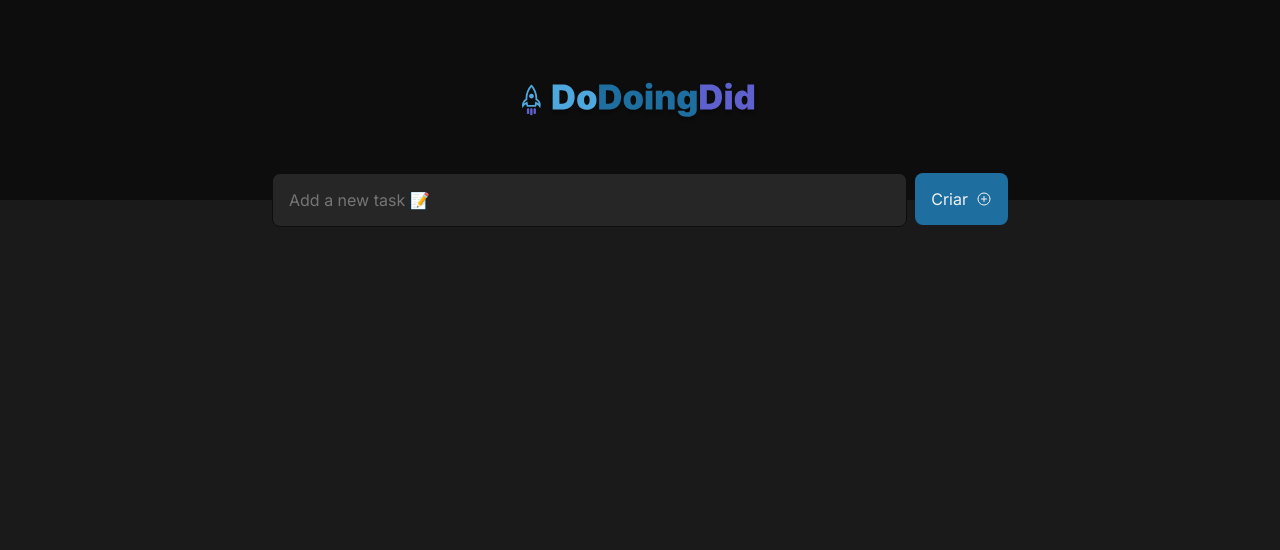
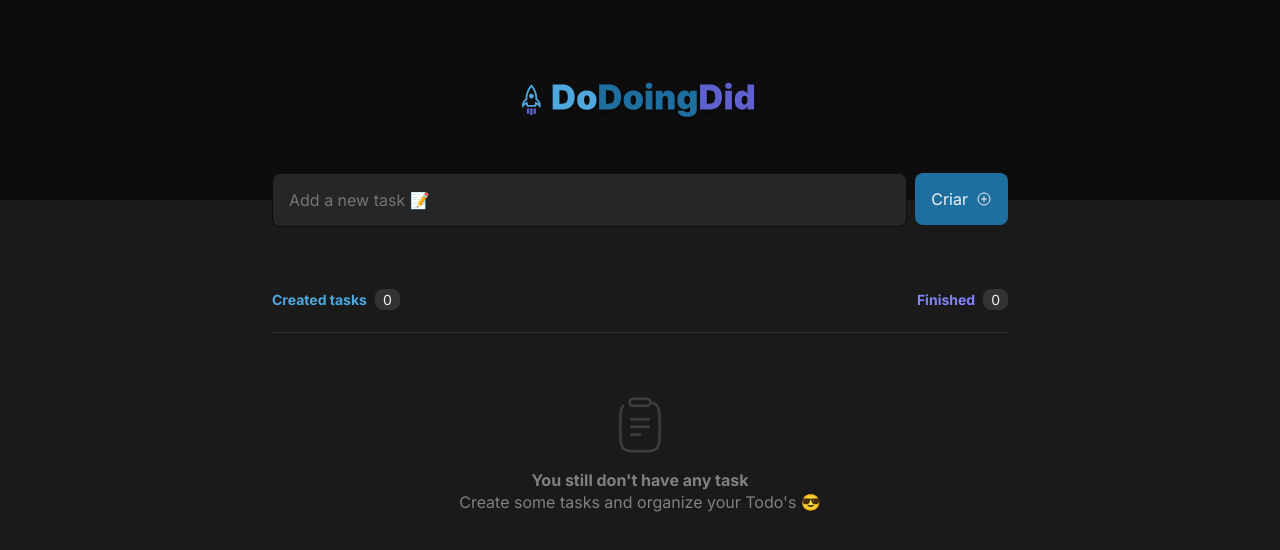
Before and after one commit to rickson-simoes/DoDoingDidList, a React (Vite) app: page / in a window 1280 px wide. Shown: the top 550 px of the page. Built offline with nearby package versions, Linux system fonts and the light colour scheme.

Commit message:
:art: Global: font color/ App.tsx: :art: Task List design/ FormModule: :fire: :art: Css enhancement

```diff
--- a/global.css
+++ b/global.css
@@ -34,4 +34,5 @@ button {
   font-family: 'Inter', sans-serif;
   font-weight: 400;
   font-size: 1rem;
+  color: var(--gray-100);
 }
--- a/src/App.module.css
+++ b/src/App.module.css
@@ -1,4 +1,57 @@
-.main {
+.wrap {
   display: flex;
   justify-content: center;
 }
+
+.main {
+  width: 46rem;
+  display: flex;
+  align-items: center;
+  flex-direction: column;
+  gap: 4rem;
+}
+
+.tasksContainer {
+  width: 100%;
+  display: flex;
+  flex-direction: column;
+  gap: 1.5rem;
+}
+
+.tasksDashboard {
+  display: flex;
+  justify-content: space-between;
+  font-size: 0.875rem;
+}
+
+.tasksCreated strong {
+  color: var(--blue);
+}
+
+.tasksFinished strong {
+  color: var(--purple);
+}
+
+.tasksCounter {
+  margin-left: 0.5rem;
+  padding: 2px 8px;
+  background-color: var(--gray-400);
+  border-radius: 8px;
+}
+
+.tasksList {}
+
+.noTasks {
+  border-top: 1px solid var(--gray-400);
+  padding: 64px 24px;
+  display: flex;
+  flex-direction: column;
+  align-items: center;
+  line-height: 22.4px;
+
+  color: var(--gray-300);
+}
+
+.noTasks img {
+  margin-bottom: 1rem;
+}
--- a/src/App.tsx
+++ b/src/App.tsx
@@ -1,5 +1,8 @@
 import { Form } from './components/Form'
 import { Header } from './components/Header'
+
+import { ClipboardText } from 'phosphor-react';
+import Clipboard from './assets/Clipboard.svg';
 
 import styles from './App.module.css';
 
@@ -8,10 +11,33 @@ export function App() {
     <>
       <Header />
 
-      <main className={styles.main}>
-        <Form />
+      <div className={styles.wrap}>
+        <main className={styles.main}>
+          <Form />
 
-      </main>
+          <div className={styles.tasksContainer}>
+            <div className={styles.tasksDashboard}>
+              <div className={styles.tasksCreated}>
+                <strong>Created tasks</strong>
+                <span className={styles.tasksCounter}>0</span>
+              </div>
+
+              <div className={styles.tasksFinished}>
+                <strong>Finished</strong>
+                <span className={styles.tasksCounter}>0</span>
+              </div>
+            </div>
+
+
+            <div className={styles.noTasks}>
+              <img src={Clipboard} />
+              <strong>You still don't have any task</strong>
+              <span>Create some tasks and organize your Todo's 😎</span>
+            </div>
+
+          </div>
+        </main>
+      </div>
     </>
   )
 }
--- a/src/components/Form/Form.module.css
+++ b/src/components/Form/Form.module.css
@@ -1,5 +1,5 @@
 .form {
-  width: 46rem;
+  width: 100%;
   display: inline-flex;
   gap: 0.5rem;
   height: 3.375rem;
@@ -10,7 +10,6 @@
   border: 1px solid var(--gray-700);
   background-color: var(--gray-500);
 
-  color: var(--gray-100);
   padding: 1rem;
   flex: 1;
   border-radius: 8px;
@@ -28,7 +27,6 @@
   align-items: center;
   gap: 0.5rem;
 
-  color: var(--gray-100);
   background-color: var(--blue-dark);
   outline: 0;
   border: 0;
```
Also changed, not shown: src/assets/Clipboard.svg (added).
